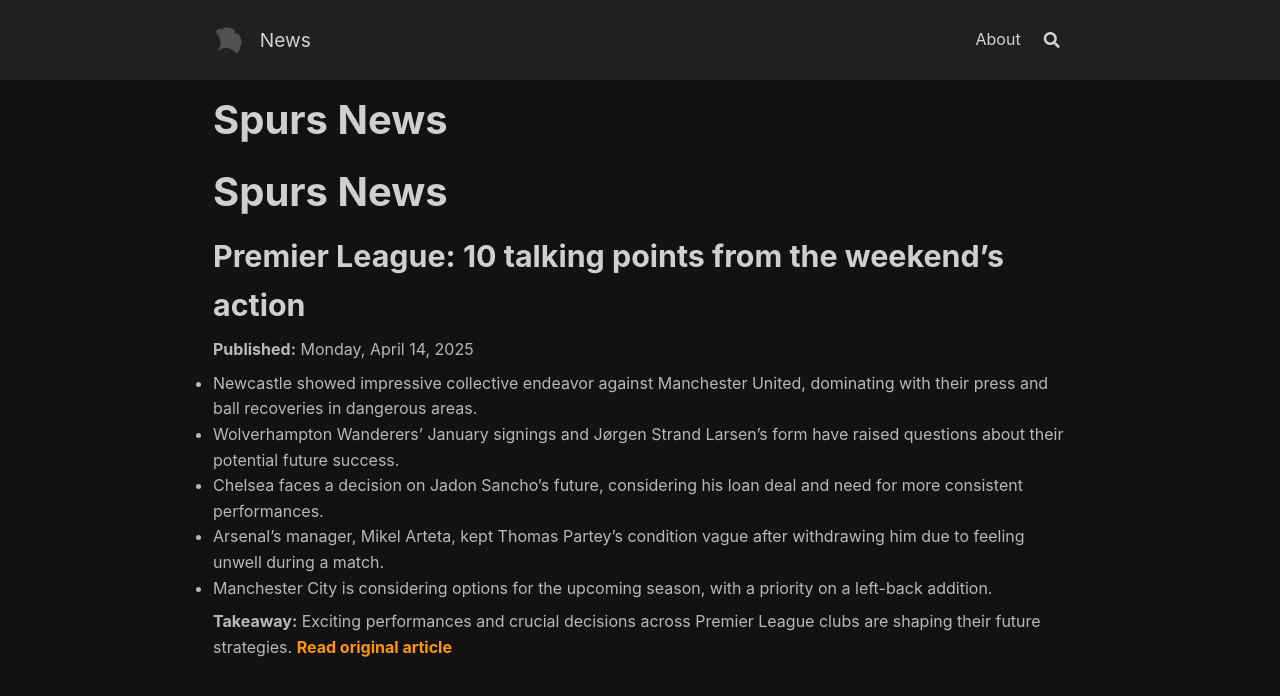
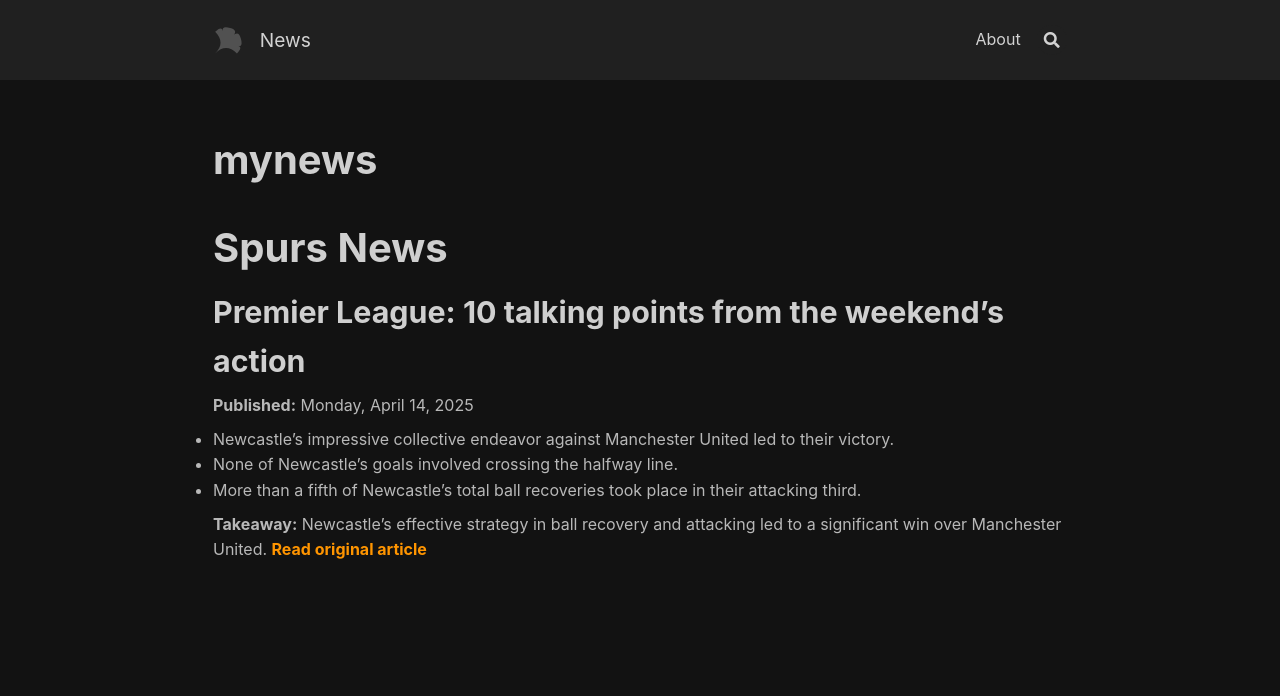
Before and after one commit to jonhadfield/jonhadfield.github.io, a Jekyll site: the page built from index.md, in a window 1280 px wide. Shown: the top 696 px of the page. Built offline with Jekyll 4.4.1, drawn with Linux system fonts in a browser that asks for light colours; nearby versions of some CDN libraries.

Commit message:
update files.

```diff
--- a/index.md
+++ b/index.md
@@ -1,36 +1,24 @@
 ---
 layout: page
-show_title: false
+title: mynews
+show_title: true
 titles:
 en      : &EN       About
 en-GB   : *EN
 en-US   : *EN
 en-CA   : *EN
 en-AU   : *EN
-zh-Hans : &ZH_HANS  关于
-zh      : *ZH_HANS
-zh-CN   : *ZH_HANS
-zh-SG   : *ZH_HANS
-zh-Hant : &ZH_HANT  關於
-zh-TW   : *ZH_HANT
-zh-HK   : *ZH_HANT
-ko      : &KO       소개
-ko-KR   : *KO
 key: page-about
 footer: false
 ---
 
 
 # Spurs News
-
-# Spurs News
 ## Premier League: 10 talking points from the weekend’s action
 **Published:** Monday, April 14, 2025
 
-- Newcastle showed impressive collective endeavor against Manchester United, dominating with their press and ball recoveries in dangerous areas.
-- Wolverhampton Wanderers' January signings and Jørgen Strand Larsen's form have raised questions about their potential future success.
-- Chelsea faces a decision on Jadon Sancho's future, considering his loan deal and need for more consistent performances.
-- Arsenal's manager, Mikel Arteta, kept Thomas Partey's condition vague after withdrawing him due to feeling unwell during a match.
-- Manchester City is considering options for the upcoming season, with a priority on a left-back addition.
+- Newcastle's impressive collective endeavor against Manchester United led to their victory.
+- None of Newcastle's goals involved crossing the halfway line.
+- More than a fifth of Newcastle's total ball recoveries took place in their attacking third.
 
-**Takeaway:** Exciting performances and crucial decisions across Premier League clubs are shaping their future strategies. [Read original article](https://www.theguardian.com/football/2025/apr/14/premier-league-10-talking-points-from-the-weekends-action)
+**Takeaway:** Newcastle's effective strategy in ball recovery and attacking led to a significant win over Manchester United. [Read original article](https://www.theguardian.com/football/2025/apr/14/premier-league-10-talking-points-from-the-weekends-action)
```
